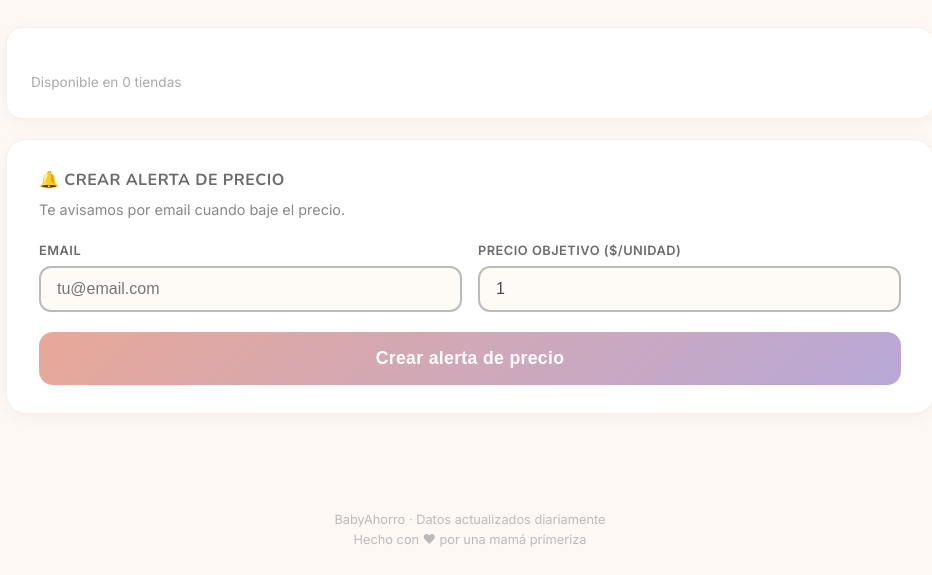
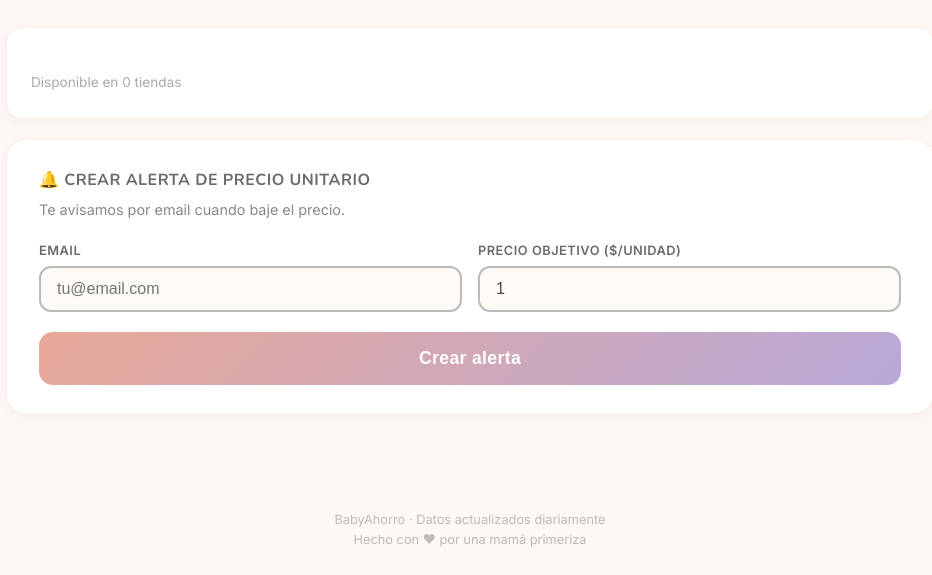
Before and after one commit to Conlei17/comparador-panales-chile, a Flask app: template templates/producto.html in a window 1280 px wide. Shown: the part 470-1045 px from the top of the page, without its empty margins (170-1102 px from the left). Run offline with Flask 3, Linux system fonts and the light colour scheme; the template is opened without the code that fills it, so the values that code supplies are empty.

Commit message:
Clarificar que alerta es de precio unitario en modales y formularios
Co-Authored-By: Claude Opus 4.6 <noreply@anthropic.com>

```diff
--- a/templates/index.html
+++ b/templates/index.html
@@ -986,11 +986,11 @@
         productoAlerta = datos;
         var ppuDefault = (datos.ppu || datos.precio || 0) + 1;
         modalAlerta.innerHTML = '<div class="alerta-modal-contenido">' +
-          '<div class="comparar-header"><h3>Crear alerta de precio</h3><button class="comparar-cerrar" onclick="cerrarModalAlerta()">Cerrar</button></div>' +
+          '<div class="comparar-header"><h3>Crear alerta de precio unitario</h3><button class="comparar-cerrar" onclick="cerrarModalAlerta()">Cerrar</button></div>' +
           '<p class="alerta-desc">' + datos.nombre + '</p>' +
           '<div class="alerta-inputs">' +
             '<div class="filtro-grupo"><label>Email</label><input type="email" id="modal-alerta-email" placeholder="tu@email.com" class="alerta-input"></div>' +
-            '<div class="filtro-grupo"><label>Precio objetivo</label><input type="number" id="modal-alerta-precio" value="' + ppuDefault + '" min="1" class="alerta-input"></div>' +
+            '<div class="filtro-grupo"><label>Precio objetivo ($/unidad)</label><input type="number" id="modal-alerta-precio" value="' + ppuDefault + '" min="1" class="alerta-input"></div>' +
           '</div>' +
           '<button class="btn-alerta" onclick="enviarAlertaModal()">Crear alerta</button>' +
           '<div class="alerta-mensaje" id="modalAlertaMensaje" style="display:none;"></div>' +
--- a/templates/producto.html
+++ b/templates/producto.html
@@ -150,7 +150,7 @@
 
     <!-- Alerta de precio -->
     <div class="alerta-form" id="alertaForm">
-      <h2 class="seccion-titulo">&#128276; Crear alerta de precio</h2>
+      <h2 class="seccion-titulo">&#128276; Crear alerta de precio unitario</h2>
       <p class="alerta-desc">Te avisamos por email cuando baje el precio.</p>
       <div class="alerta-inputs">
         <div class="filtro-grupo">
@@ -162,7 +162,7 @@
           <input type="number" id="alerta-precio" value="{{ (mejor_ppu or mejor_precio or 0) + 1 }}" min="1" class="alerta-input" required>
         </div>
       </div>
-      <button class="btn-alerta" onclick="crearAlertaProducto()">Crear alerta de precio</button>
+      <button class="btn-alerta" onclick="crearAlertaProducto()">Crear alerta</button>
       <div class="alerta-mensaje" id="alertaMensaje" style="display:none;"></div>
     </div>
 
```
